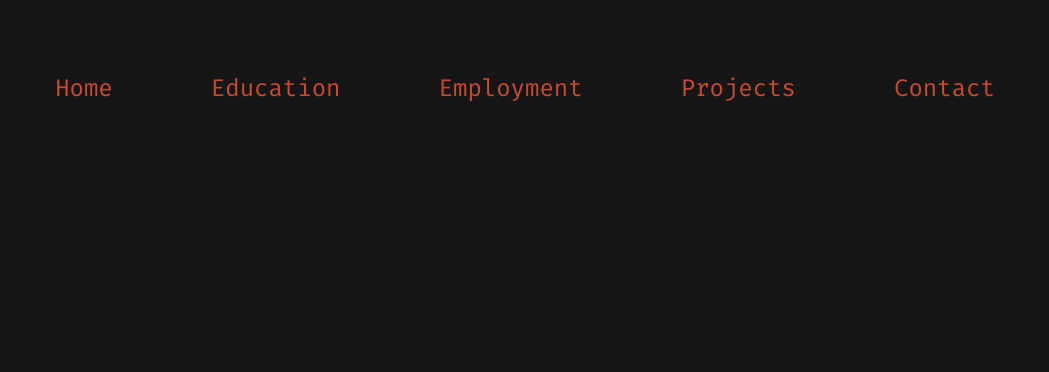
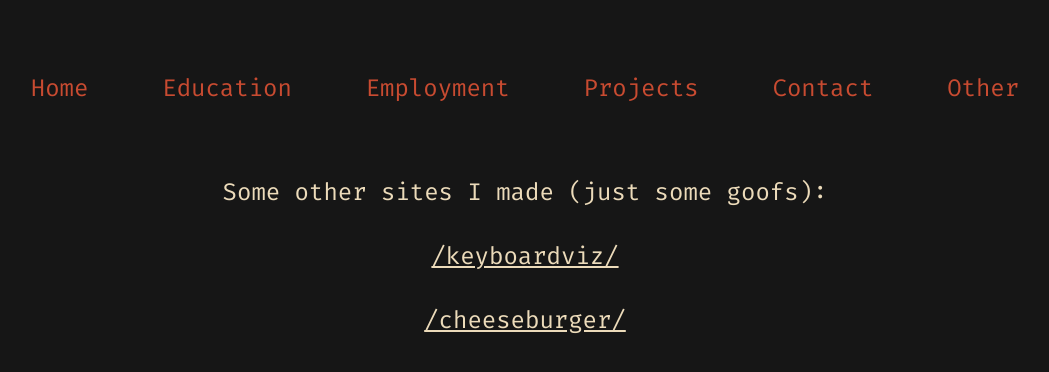
Before and after one commit to Bumbatumbarumba/Bumbatumbarumba.github.io, a React (Create React App) app: page /oth in a window 1280 px wide. Shown: the top 372 px of the page, without its empty margins (115-1164 px from the left). Built offline with nearby package versions, Linux system fonts and the light colour scheme.

Commit message:
added 'other' page; fixed some styling

```diff
--- a/src/App.css
+++ b/src/App.css
@@ -78,7 +78,7 @@ img {
     color: #48be8b;
 }
 
-.contact-email {
+.other-links {
     text-decoration: underline;
     color: #ecdbba;
 }
--- a/src/App.tsx
+++ b/src/App.tsx
@@ -1,12 +1,12 @@
+import { useState, useEffect } from "react";
 import {
   BrowserRouter,
   Routes,
   Route
 } from "react-router-dom";
 import { Footer, Header } from './components';
-import { Main, Education, Employment, Projects, Contact } from './views';
+import { Main, Education, Employment, Projects, Contact, Other } from './views';
 import './App.css';
-import { useState, useEffect } from "react";
 
 function App() {
   const [width, setWindowWidth] = useState(0);
@@ -39,6 +39,7 @@ function App() {
             <Route path="/emp" element={<Employment />} />
             <Route path="/prj" element={<Projects />} />
             <Route path="/ctt" element={<Contact />} />
+            <Route path="/oth" element={<Other />} />
           </Routes>
           <Footer />
         </div>
--- a/src/components/navbar.tsx
+++ b/src/components/navbar.tsx
@@ -11,7 +11,8 @@ export const Navbar = (props: NavBarProps) => {
         { location: "/edu", name: "edu", text: "Education" },
         { location: "/emp", name: "emp", text: "Employment" },
         { location: "/prj", name: "prj", text: "Projects" },
-        { location: "/ctt", name: "ctt", text: "Contact" },];
+        { location: "/ctt", name: "ctt", text: "Contact" },
+        { location: "/oth", name: "oth", text: "Other" },];
     const [drawerState, setDrawerState] = useState(false);
 
     const toggleDrawer =
--- a/src/views/contact.tsx
+++ b/src/views/contact.tsx
@@ -5,17 +5,17 @@ export const Contact = () => {
         <div className="content">
             {/* <ul style={{ listStyleType: "none", textAlign: "center" }}>
                 <li>bartkosa24(at symbol)gmail.com</li>
-                <li><a className="contact-email" href="https://github.com/Bumbatumbarumba" target={"_blank"} rel="noreferrer">GitHub</a></li>
-                <li><a className="contact-email" href="https://www.linkedin.com/in/bartosz-kosakowski/" target={"_blank"} rel="noreferrer">LinkedIn</a></li>
+                <li><a className="other-links" href="https://github.com/Bumbatumbarumba" target={"_blank"} rel="noreferrer">GitHub</a></li>
+                <li><a className="other-links" href="https://www.linkedin.com/in/bartosz-kosakowski/" target={"_blank"} rel="noreferrer">LinkedIn</a></li>
             </ul> */}
 
             {/* this is just easier to center on mobile than on desktop lmao */}
             <p style={{ textAlign: "center" }}>
                 bartkosa24(at symbol)gmail.com
                 <br /><br />
-                <a className="contact-email" href="https://github.com/Bumbatumbarumba" target={"_blank"} rel="noreferrer">GitHub</a>
+                <a className="other-links" href="https://github.com/Bumbatumbarumba" target={"_blank"} rel="noreferrer">GitHub</a>
                 <br /><br />
-                <a className="contact-email" href="https://www.linkedin.com/in/bartosz-kosakowski/" target={"_blank"} rel="noreferrer">LinkedIn</a>
+                <a className="other-links" href="https://www.linkedin.com/in/bartosz-kosakowski/" target={"_blank"} rel="noreferrer">LinkedIn</a>
             </p>
         </div>
     );
--- a/src/views/index.ts
+++ b/src/views/index.ts
@@ -3,5 +3,6 @@ import { Education } from "./education";
 import { Employment } from "./employment";
 import { Projects } from "./projects";
 import { Contact } from "./contact";
+import { Other } from "./other";
 
-export { Main, Education, Employment, Projects, Contact };
+export { Main, Education, Employment, Projects, Contact, Other };
--- /dev/null
+++ b/src/views/other.tsx
@@ -0,0 +1,13 @@
+export const Other = () => {
+    return (
+        <div className="content">
+            <p style={{ textAlign: "center" }}>
+                Some other sites I made (just some goofs):
+                <br /><br />
+                <a className="other-links" href="https://bartkosa.com/keyboardviz/">/keyboardviz/</a>
+                <br /><br />
+                <a className="other-links" href="https://bartkosa.com/cheeseburger/">/cheeseburger/</a>
+            </p>
+        </div>
+    );
+};
```
